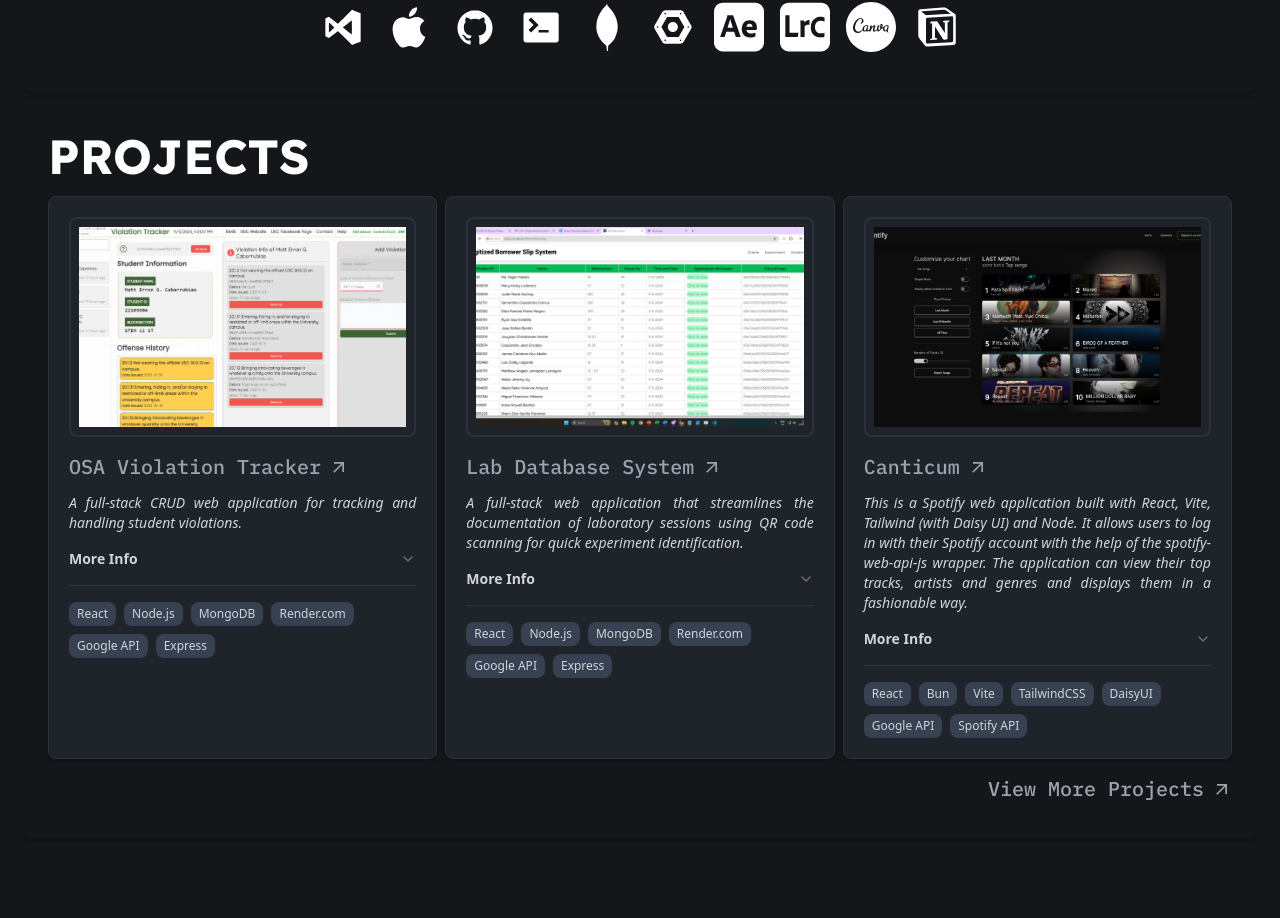
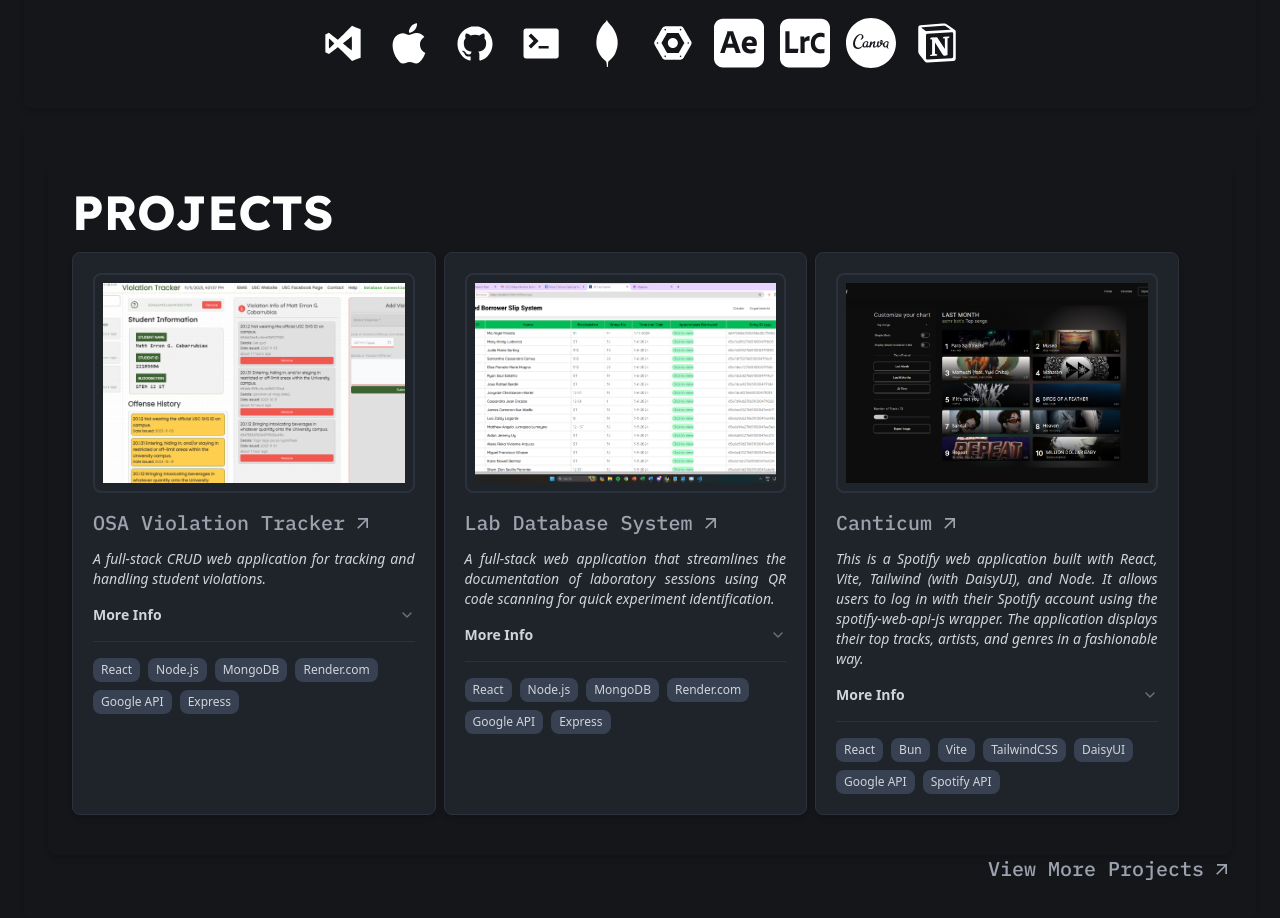
Before and after one commit to devliqht/portfolio, a React (Vite) app: page / in a window 1280 px wide. Shown: the part 1134-2052 px from the top of the page. Before the commit the page ends 1997 px from the top, so only its background shows below. Built offline with nearby package versions, Linux system fonts and the light colour scheme.

Commit message:
ADD: ProjectsRender.tsx, refactor some code

```diff
--- a/package.json
+++ b/package.json
@@ -4,7 +4,7 @@
   "version": "0.0.0",
   "type": "module",
   "scripts": {
-    "dev": "vite --host 192.168.254.106",
+    "dev": "vite",
     "build": "tsc -b && vite build",
     "lint": "eslint .",
     "preview": "vite preview"
--- a/src/App.tsx
+++ b/src/App.tsx
@@ -1,6 +1,6 @@
 import { BrowserRouter as Router, Routes, Route } from "react-router-dom";
-import Hero from "./pages/Hero.tsx";
-import Projects from "./pages/Projects.tsx";
+import Hero from "@/pages/Hero.tsx";
+import Projects from "@/pages/Projects.tsx";
 
 import Header from "@/components/Header.tsx";
 import ScrollToTop from "@/components/ScrollToTop.tsx";
--- a/src/components/Containers.tsx
+++ b/src/components/Containers.tsx
@@ -7,8 +7,6 @@
   AccordionItem,
   AccordionTrigger,
 } from "@/components/ui/accordion"
-
-
 
 interface ProjectsContainerProps {
   title: string;
@@ -40,12 +38,12 @@
   tags = [],
 }) => {
   return (
-    <div className="container flex flex-col md:border-[1px] md:border-[var(--dblue-ll)] bg-[var(--dblue-l)] p-5 rounded-lg shadow-md">
-    <div className="mb-4 h-[220px] p-2 border-[var(--dblue-ll)] border-2 rounded-lg overflow-hidden w-fit">
+    <div className="container flex flex-col md:w-[32%] md:border-[1px] md:border-[var(--dblue-ll)] bg-[var(--dblue-l)] p-5 rounded-lg shadow-md">
+    <div className="mb-4 h-[220px] w-full p-2 border-[var(--dblue-ll)] border-2 rounded-lg overflow-hidden">
       <img
         src={imageUrl}
         alt={title}
-        className="h-full object-cover transform transition-transform duration-500 hover:scale-105"
+        className="h-full md:w-full object-cover transform transition-transform duration-500 hover:scale-105"
       />
     </div>
       <div className="flex flex-col items-start">
--- /dev/null
+++ b/src/components/ProjectsRender.tsx
@@ -0,0 +1,36 @@
+import { AnimatedContainer, BasicContainer, ProjectsContainer } from "@/components/Containers";
+import projects from "@/pages/data/ProjectsData";
+
+interface ProjectsRenderProps {
+    renderCount: number;
+    animateDelay?: number;
+}
+
+const ProjectsRender: React.FC<ProjectsRenderProps> = ({renderCount = 0, animateDelay = 0}) => {
+  return (
+      <AnimatedContainer delay={animateDelay}>
+        <BasicContainer className="border-none mt-0 p-0">
+          <h3 className="text-3xl md:text-5xl text-[var(--white)] lexend-deca-700 md:text-left mb-4 w-full" id="projects">
+            PROJECTS
+          </h3>
+          <div className="flex flex-col md:flex-row flex-wrap gap-8 md:gap-2 mb-4 w-full">
+            {projects.slice(0, renderCount).map((project, index) => (
+              <ProjectsContainer
+                key={index}
+                title={project.title}
+                imageUrl={project.imageUrl}
+                tags={project.tags}
+              >
+                {project.description}
+              </ProjectsContainer>
+            ))}
+          </div>
+          <div className="text-white ibm-plex-mono-medium flex flex-row justify-end"></div>
+        </BasicContainer>
+      </AnimatedContainer>
+  );
+};
+
+export {
+    ProjectsRender
+}
--- a/src/pages/Hero.tsx
+++ b/src/pages/Hero.tsx
@@ -16,14 +16,15 @@
 import { Button } from "@/components/ui/button";
 
 import { Link } from "react-router-dom";
-import { ProjectsContainer, AnimatedContainer, BasicContainer } from "../components/Containers";
+import { ProjectsContainer, AnimatedContainer, BasicContainer } from "@/components/Containers";
+import { ProjectsRender } from "@/components/ProjectsRender";
 
 const Hero = () => {
     const FaIconSize: number = 50;
     return (
         <div className="h-full flex flex-col justify-center md:items-center p-4 md:p-6">
         <AnimatedContainer delay={300} className="pl-2 md:pl-0">
-            <div className="flex flex-col items-start md:justify-center md:items-center" id="home">
+            <div className="flex flex-col items-start mt-4 md:justify-center md:items-center" id="home">
                 <h1 className="text-5xl text-[var(--white)] lexend-deca-700">Hi. Hello. Welcome.</h1>
                 <h2 className="text-2xl text-gray-400 lexend-deca-300 mt-3">Matt Cabarrubias</h2>
                 <img src="/me.png" alt="Me" className="w-64 h-auto rounded-full my-6" />
@@ -91,18 +92,7 @@
         </AnimatedContainer>
         <AnimatedContainer delay={900}>
             <BasicContainer className="border-none">
-                <h3 className="text-5xl text-[var(--white)] lexend-deca-700 md:text-left mb-4 w-full" id="projects">PROJECTS</h3>
-                <div className="flex flex-col md:flex-row gap-8 md:gap-2 mb-4 w-[100%]">
-                    <ProjectsContainer title="OSA Violation Tracker" imageUrl="/osa.png" tags={['React', 'Node.js', 'MongoDB', 'Render.com', 'Google API', 'Express']}>
-                        A full-stack CRUD web application for tracking and handling student violations.
-                    </ProjectsContainer>
-                    <ProjectsContainer title="Lab Database System" imageUrl="/res.png" tags={['React', 'Node.js', 'MongoDB', 'Render.com', 'Google API', 'Express']}>
-                        A full-stack web application that streamlines the documentation of laboratory sessions using QR code scanning for quick experiment identification. {/*Students can input session details, which are stored in a database and accessed by teachers through a dedicated dashboard. This project demonstrates my expertise in building functional and user-friendly solutions for educational needs. */}
-                    </ProjectsContainer>
-                    <ProjectsContainer title="Canticum" imageUrl="/canticum.png" tags={['React', 'Bun', 'Vite', 'TailwindCSS', 'DaisyUI', 'Google API', 'Spotify API']}>
-                    This is a Spotify web application built with React, Vite, Tailwind (with Daisy UI) and Node. It allows users to log in with their Spotify account with the help of the spotify-web-api-js wrapper. The application can view their top tracks, artists and genres and displays them in a fashionable way.
-                    </ProjectsContainer>
-                </div>
+                <ProjectsRender renderCount={3}></ProjectsRender>
                 <div className="text-white ibm-plex-mono-medium flex flex-row justify-end">
                     <Link
                         to="/projects"
--- a/src/pages/Projects.tsx
+++ b/src/pages/Projects.tsx
@@ -1,31 +1,13 @@
-import { AnimatedContainer, BasicContainer, ProjectsContainer } from "@/components/Containers";
-import projects from "./data/ProjectsData";
+import { ProjectsRender } from "@/components/ProjectsRender";
 
 const Projects = () => {
-  return (
-    <div className="h-full flex flex-col justify-center md:items-center p-4 md:p-6">
-      <AnimatedContainer delay={200}>
-        <BasicContainer className="border-none mt-0 p-0">
-          <h3 className="text-3xl md:text-5xl text-[var(--white)] lexend-deca-700 md:text-left mb-4 w-full" id="projects">
-            PROJECTS
-          </h3>
-          <div className="flex flex-col md:flex-row flex-wrap gap-8 md:gap-2 mb-4 w-full">
-            {projects.map((project, index) => (
-              <ProjectsContainer
-                key={index}
-                title={project.title}
-                imageUrl={project.imageUrl}
-                tags={project.tags}
-              >
-                {project.description}
-              </ProjectsContainer>
-            ))}
-          </div>
-          <div className="text-white ibm-plex-mono-medium flex flex-row justify-end"></div>
-        </BasicContainer>
-      </AnimatedContainer>
-    </div>
-  );
-};
+    return (
+        <div className="h-full flex flex-col justify-center md:items-center p-4 md:p-6">
+
+            <ProjectsRender renderCount={3}></ProjectsRender>
+        </div>
+    )
+}
+
 
 export default Projects;
--- a/src/pages/data/ProjectsData.ts
+++ b/src/pages/data/ProjectsData.ts
@@ -25,6 +25,13 @@
       description:
         "This is a Spotify web application built with React, Vite, Tailwind (with DaisyUI), and Node. It allows users to log in with their Spotify account using the spotify-web-api-js wrapper. The application displays their top tracks, artists, and genres in a fashionable way.",
     },
+    {
+      title: "Canticum",
+      imageUrl: "/canticum.png",
+      tags: ["React", "Bun", "Vite", "TailwindCSS", "DaisyUI", "Google API", "Spotify API"],
+      description:
+        "This is a Spotify web application built with React, Vite, Tailwind (with DaisyUI), and Node. It allows users to log in with their Spotify account using the spotify-web-api-js wrapper. The application displays their top tracks, artists, and genres in a fashionable way.",
+    },
   ];
 
   export default projects;
```
